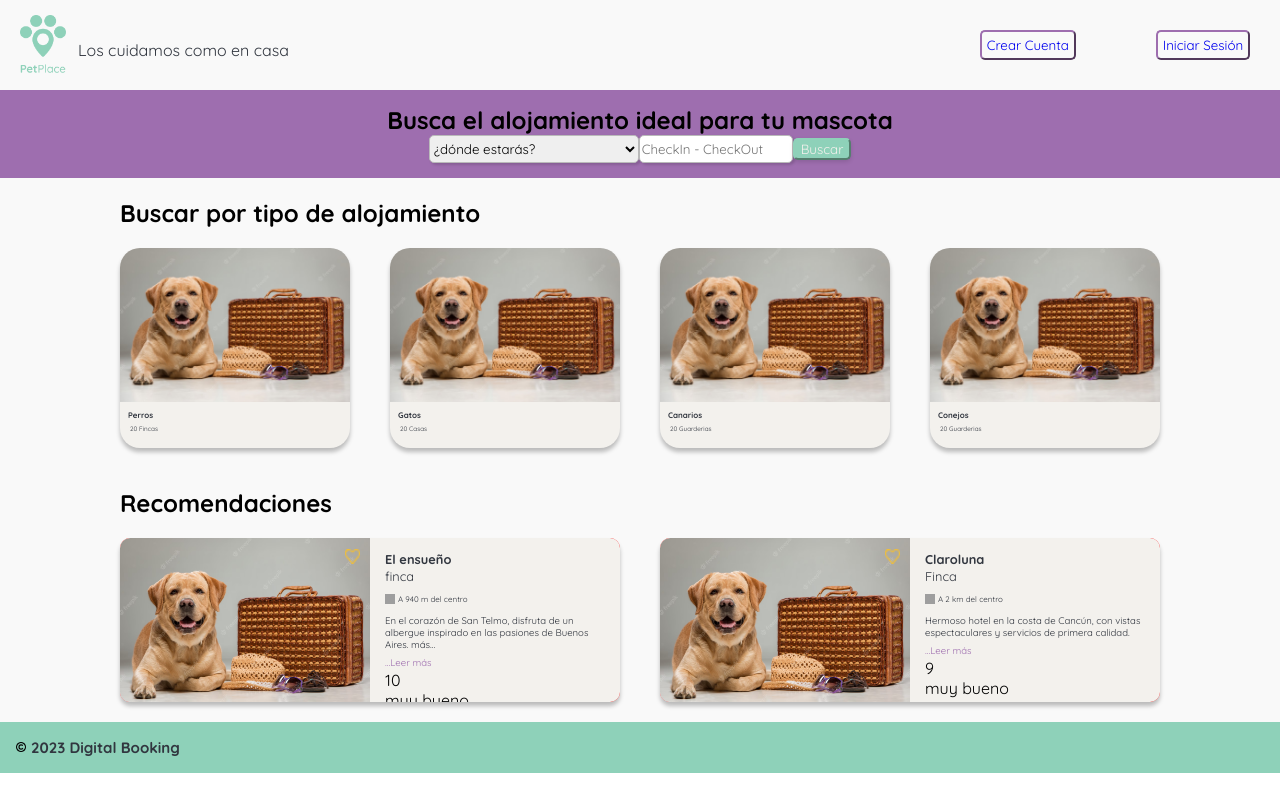
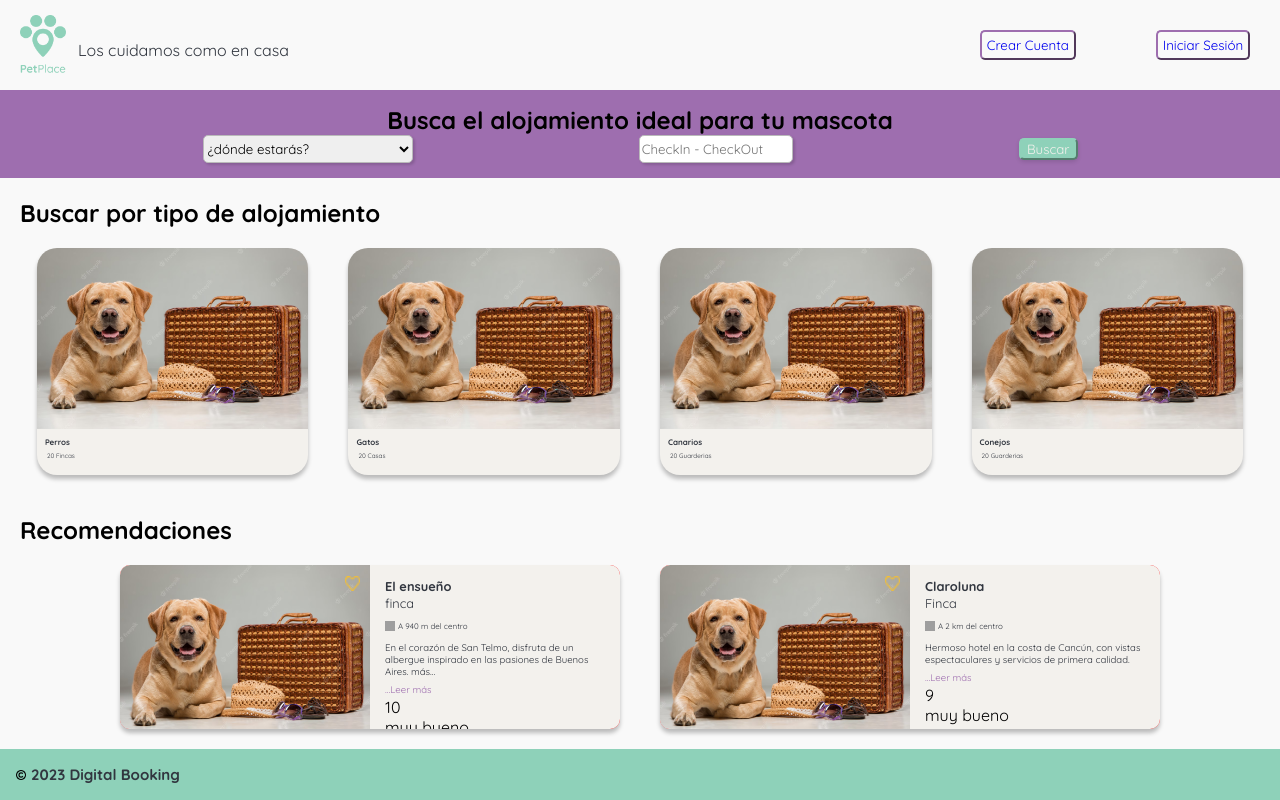
Before and after one commit to lizzmedina/petplace, a React (Vite) app in the folder Front/: page / in a window 1280 px wide. Built offline with nearby package versions, Linux system fonts and the light colour scheme; grey boxes are pictures that could not be loaded.

Commit message:
resposive casi listo, subiendo actualización

```diff
--- a/Front/src/App.jsx
+++ b/Front/src/App.jsx
@@ -13,7 +13,6 @@ function App() {
     return (
         <div className="App">
             <NavBar/>
-            <div class="container">
             <Routes>
                 <Route path="/" element={<Home/>}/>
                 <Route path="/register" element={<Register/>}/>
@@ -23,7 +22,6 @@ function App() {
                 <Route path="/Canarios" element={<CategoryCanarios/>}/>
                 <Route path="/Admin" element={<ProductRegister/>}/>
             </Routes>
-            </div>
             <Footer/>
         </div>
 
--- a/Front/src/components/Searcher.jsx
+++ b/Front/src/components/Searcher.jsx
@@ -8,19 +8,13 @@ export const Searcher = () => {
   return (
     <div className="searcher-container">
 
-        <h2 className="searcher-title"> Busca el alojamiento ideal para tu mascota</h2>
+      <h2 className="searcher-title"> Busca el alojamiento ideal para tu mascota</h2>
 
-    <div className="searchercontainer2">
-        <div className="searcherLogo-container">
-
-      </div>
       <div className="searcher">
         <SearcherByLocation/>
         <ReservationCalendar/>
         <button className="searcher-button">Buscar</button>
       </div>
     </div>
-
-    </div>
   )
 }
--- a/Front/src/styles.css
+++ b/Front/src/styles.css
@@ -27,6 +27,7 @@ a:link, a:visited, a:active {
     border-radius: 5px;
 }
 
+
 /* navbar */
 
 .logo{
@@ -34,12 +35,7 @@ a:link, a:visited, a:active {
     height: 60px;
     margin-left: 15px;
 }
-/* .searcherLogo{
-    align-self: left;
-    height: 70px;
-    display: inline;
-    left: 5%;
-} */
+
 .navbar {
     display: flex;
     flex-direction: row;
@@ -84,7 +80,7 @@ a:link, a:visited, a:active {
     justify-content: space-between;
     flex-direction: column;
     background-color: var(--color1);
-
+    width: 100vw;
 }
 .searcher-container {
     display: flex;
@@ -102,7 +98,8 @@ a:link, a:visited, a:active {
     flex-direction: row;
     justify-content: space-between;
     align-items: center ;
-    width: 50%;
+    width: 70%;
+    flex-wrap: wrap;
 }
 .searcher input select {
     flex: 1;
@@ -123,14 +120,17 @@ a:link, a:visited, a:active {
     width: 100%;
 }
 .categories-container h2{
-    margin-left: calc(50% - 520px);
+    margin-left: 20px;
 }
 .render-cards-categories {
     display: flex;
+    flex-direction: row;
+    flex-wrap: wrap;
+    justify-content: center;
+    align-items: center;
+    margin: auto;
+}
 
-    margin: auto;
-    max-width: 1080px;
-}
 
 .card-container{
     background-color: var(--color7);
@@ -143,7 +143,8 @@ a:link, a:visited, a:active {
     justify-content: center;
     border-top-left-radius: 20px;
     border-top-right-radius: 20px;
-    width: 100%;
+    width: 50%;
+    height: 181px;
 }
 .card-title-category{
     color: var(--color6);
@@ -172,12 +173,13 @@ a:link, a:visited, a:active {
     width: 100%;
 }
 .recommends-container h2{
-    margin-left: calc(50% - 520px);
+    margin-left: 20px;
 }
 .render-cards-recomends{
     display: flex;
     flex-direction: row;
-    justify-content: space-between;
+    flex-wrap: wrap;
+    justify-content: center;
     align-items: center;
     margin: auto;
     max-width: 1080px;
@@ -227,7 +229,6 @@ a:link, a:visited, a:active {
     right: 25px;
     width: 15px;
     height: 15px
-
 }
 
 .card-image {
@@ -421,10 +422,6 @@ footer {
         font-size: 19px;
         padding: 7px;
     }
-    .home-container{
-        margin-top: 420px;
-        margin-bottom: 1250px;
-    }
     .searcher {
         display: flex;
         flex-direction: column;
@@ -488,3 +485,10 @@ footer {
     }
 
 }
+@media only screen and  (min-width: 451px)  and  (max-width: 900px){
+
+}
+
+@media only screen and  (min-width: 901px) {
+
+}
```
